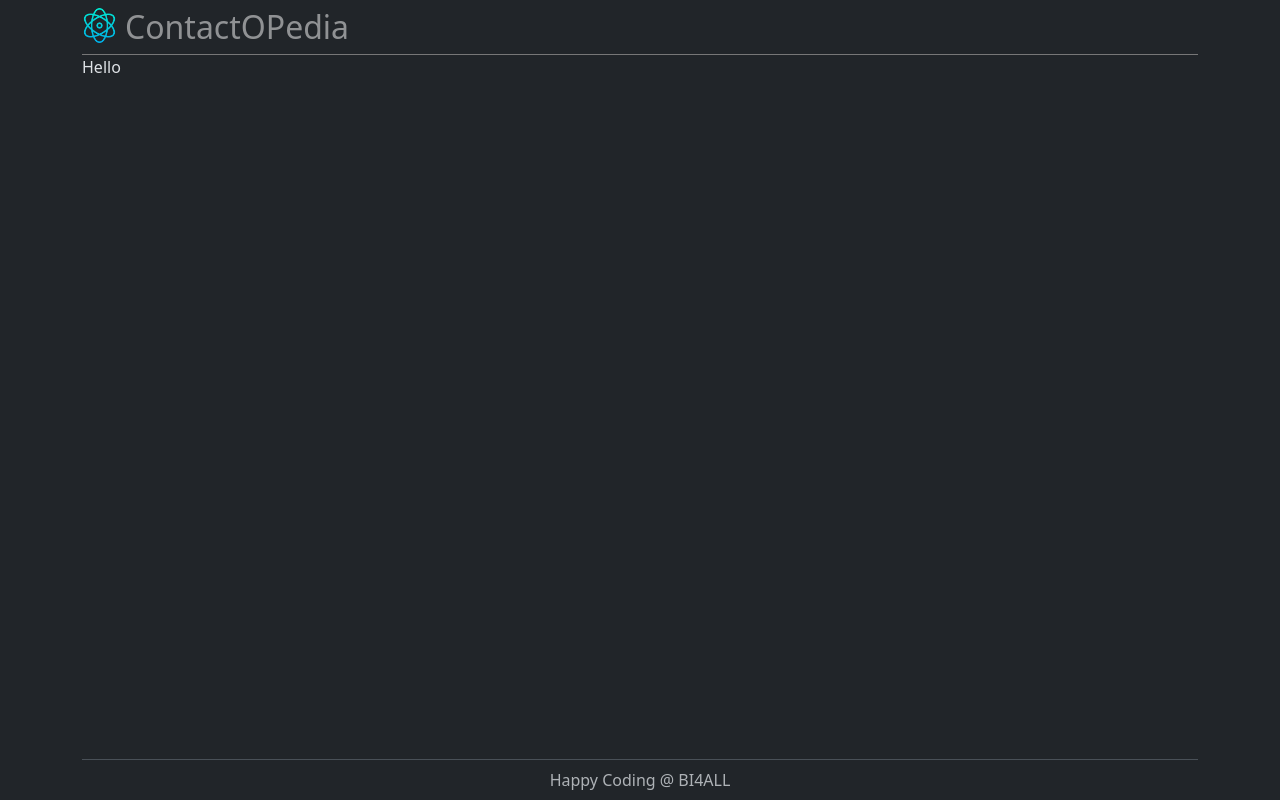
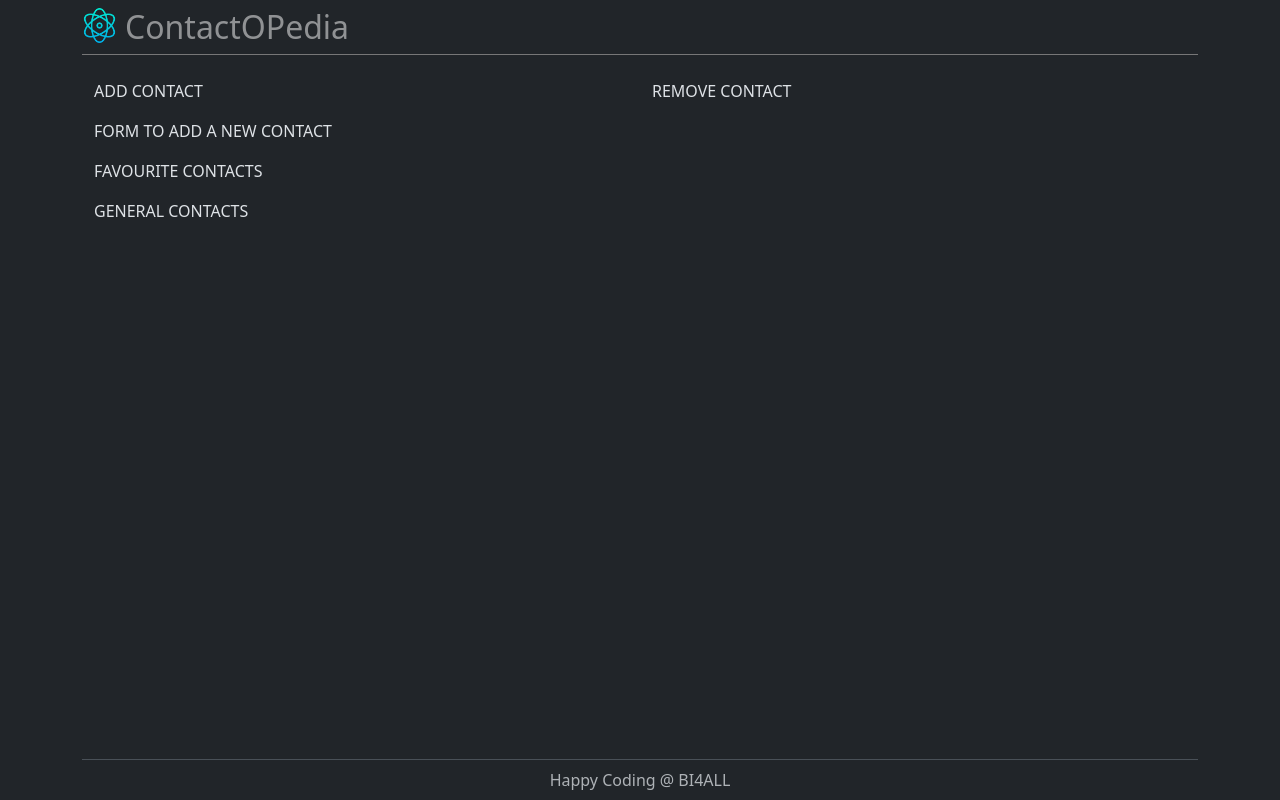
Before and after one commit to 404PeterSimoes/ContactOPedia, a React (Vite) app: page / in a window 1280 px wide. Built offline with nearby package versions, Linux system fonts and the light colour scheme.

Commit message:
Section 5 - 74 - UI Layout

```diff
--- a/src/components/ContactPages/ContactIndex.jsx
+++ b/src/components/ContactPages/ContactIndex.jsx
@@ -25,7 +25,25 @@ function ContactIndex() {
     },
   ]);
 
-  return <div>Hello</div>;
+  return (
+    <div className="container" style={{ minHeight: '85vh' }}>
+      <div className="py-3">
+        <div className="row py-2">
+          <div className="col-6">ADD CONTACT</div>
+          <div className="col-6">REMOVE CONTACT</div>
+        </div>
+        <div className="py-2">
+          <div className="col-12">FORM TO ADD A NEW CONTACT</div>
+        </div>
+        <div className="py-2">
+          <div className="col-12">FAVOURITE CONTACTS</div>
+        </div>
+        <div className="py-2">
+          <div className="col-12">GENERAL CONTACTS</div>
+        </div>
+      </div>
+    </div>
+  );
 }
 
 export default ContactIndex;
```
